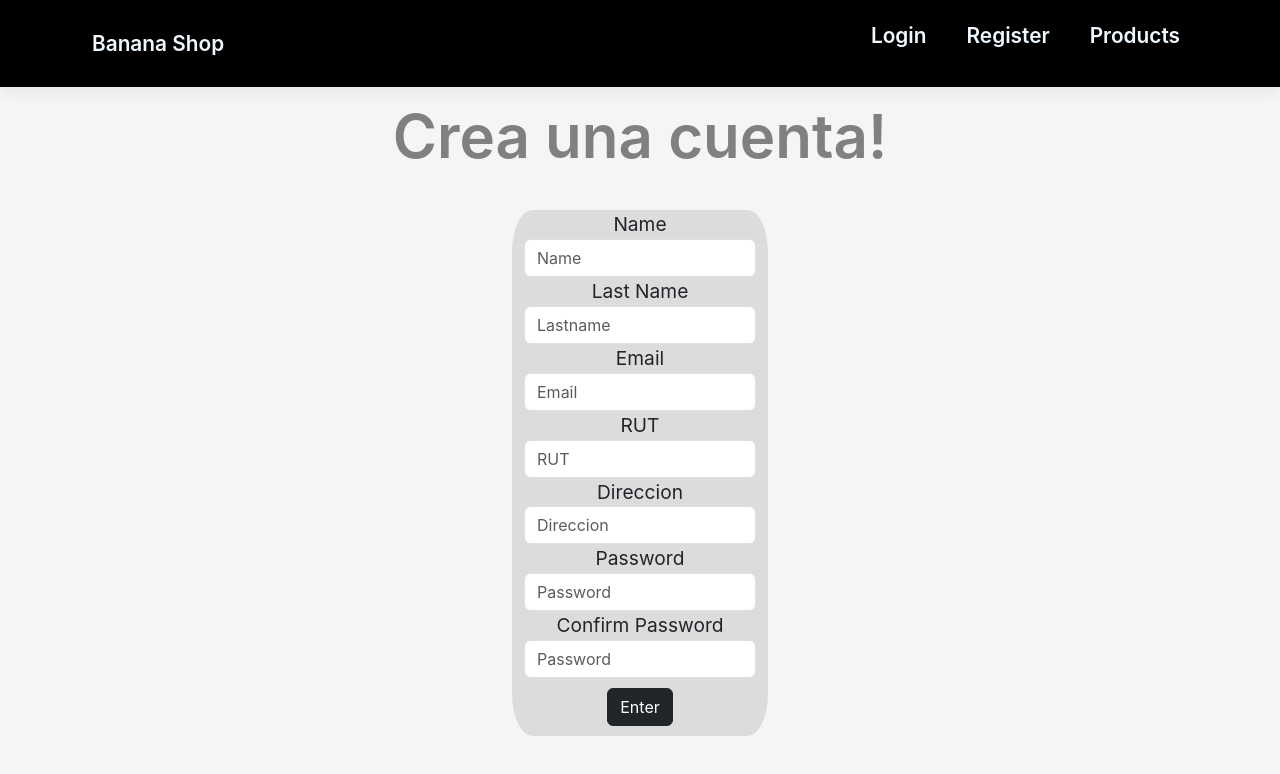
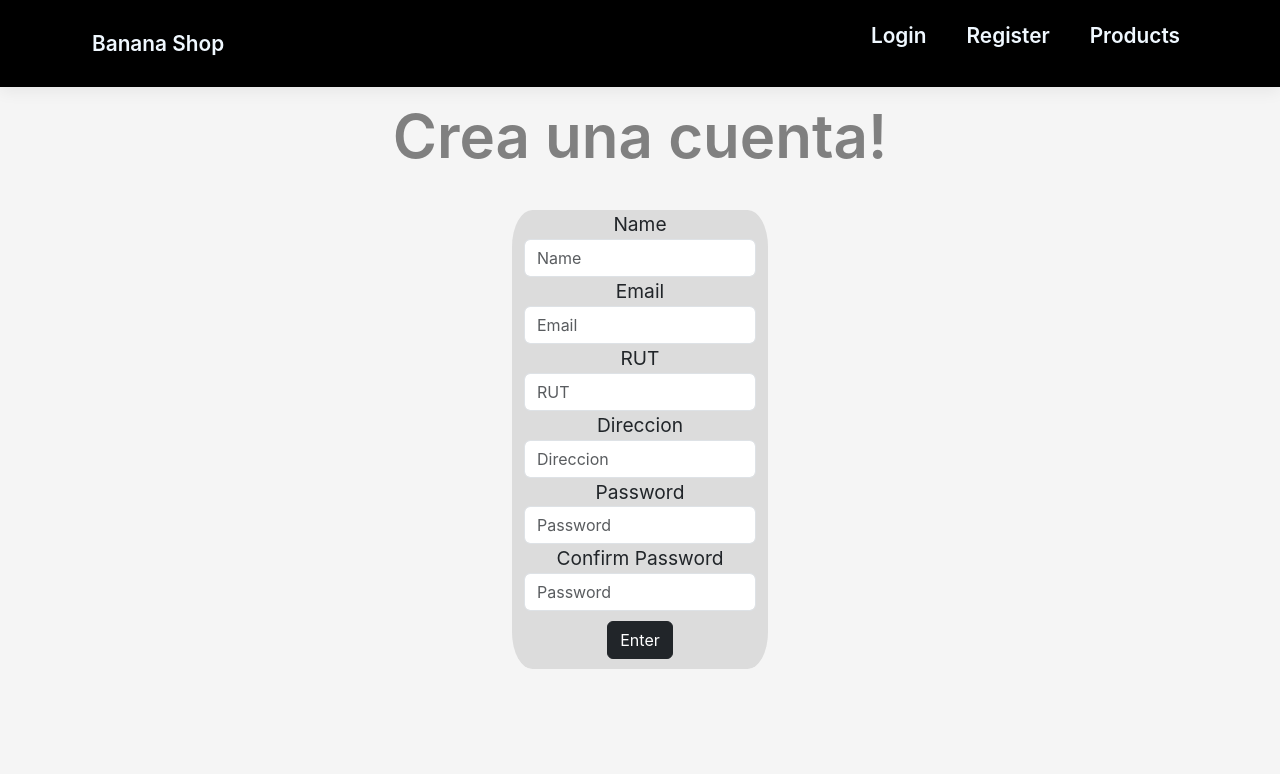
Before and after one commit to platanob/Taller_de_integracion_2, a React (Create React App) app in the folder maquetado-inicial/: page /register in a window 1280 px wide. Shown: the top 774 px of the page. Built offline with nearby package versions, Linux system fonts and the light colour scheme.

Commit message:
register

```diff
--- a/maquetado-inicial/src/components/register.jsx
+++ b/maquetado-inicial/src/components/register.jsx
@@ -49,8 +49,6 @@ const Register = () => {
             <div className="form-group">
                 <label>Name</label>
                 <input type="text" className='form-control' placeholder="Name"/>
-                <label>Last Name</label>
-                <input type="text" className="form-control" placeholder="Lastname"/>
             </div>
             <div className='form-group'>
                 <label>Email</label>
```
